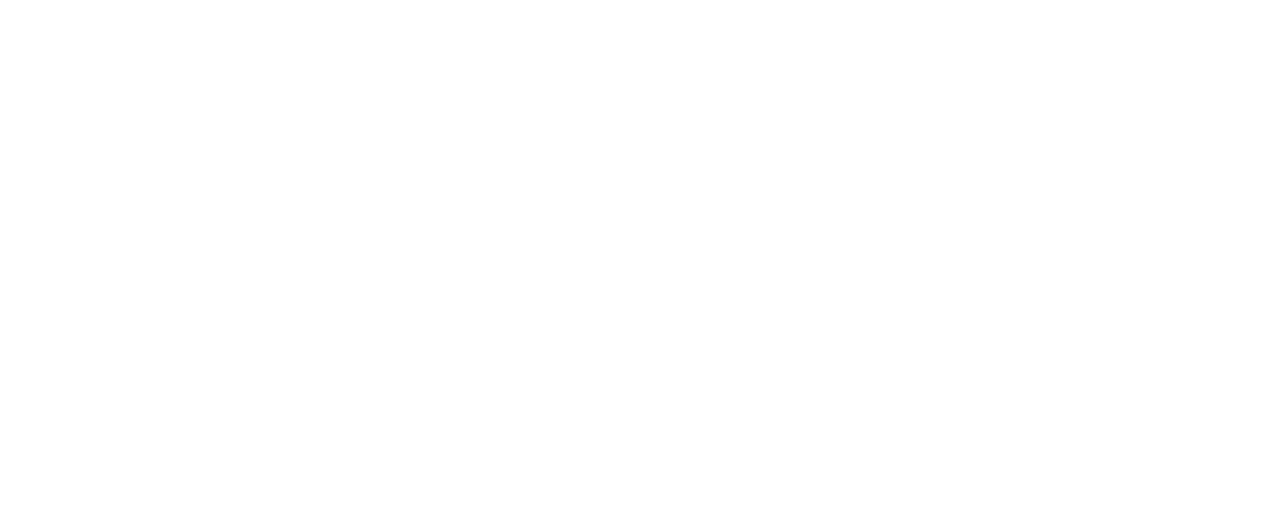
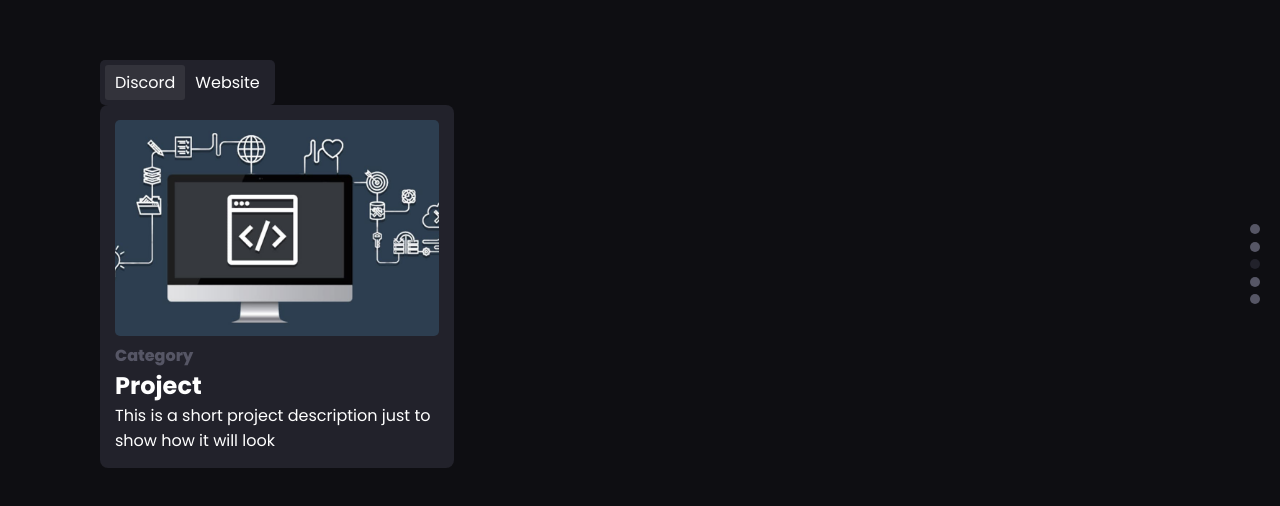
Before and after one commit to petterblaasmo/portfolio, a React (Create React App) app: page / in a window 1280 px wide. Shown: the part 1736-2242 px from the top of the page. Before the commit the page ends 1600 px from the top, so only its background shows below. Built offline with nearby package versions, Linux system fonts and the light colour scheme.

Commit message:
projects

```diff
--- a/package.json
+++ b/package.json
@@ -6,6 +6,7 @@
     "@testing-library/jest-dom": "^5.16.4",
     "@testing-library/react": "^13.0.1",
     "@testing-library/user-event": "^13.5.0",
+    "axios": "^0.27.2",
     "framer-motion": "^6.3.3",
     "react": "^18.0.0",
     "react-dom": "^18.0.0",
--- a/src/App.js
+++ b/src/App.js
@@ -1,5 +1,5 @@
 import React, { Component } from "react";
-import { Home, About } from "./pages";
+import { Home, About, Projects } from "./pages";
 import { Navbar, Socials } from "./components";
 
 class App extends Component {
@@ -14,6 +14,7 @@
         <Navbar />
         <Home />
         <About />
+        <Projects />
         <Socials />
       </>
     );
--- a/src/config.js
+++ b/src/config.js
@@ -26,7 +26,7 @@
   },
 ];
 
-export const Items = ["Home", "About", "Work", "Skills", "Contact"];
+export const Items = ["Home", "About", "Projects", "Skills", "Contact"];
 export const AboutInfo = [
   {
     title: "Discord Developer",
--- a/src/global.scss
+++ b/src/global.scss
@@ -2,6 +2,7 @@
 $bg-main: #111116;
 $bg-secondary: #0e0e12;
 $bg-dark-accent: #22222b;
+$bg-semi-dark-accent: #33333b;
 $bg-light-accent: #545462;
 $bg-lightest-accent: #565665;
 $bg-purple: #7358d9;
--- a/src/index.scss
+++ b/src/index.scss
@@ -24,7 +24,7 @@
 }
 
 a {
-  color: #000;
+  color: $text-main;
   font-weight: 600;
   text-decoration-style: dotted;
   text-underline-offset: 2px;
--- a/src/lib/wrapper/Motion.js
+++ b/src/lib/wrapper/Motion.js
@@ -6,7 +6,7 @@
     return (
       <motion.div
         whileInView={{ y: [100, 50, 0], opacity: [0, 0, 1] }}
-        transition={{ duration: 0.2 }}
+        transition={{ duration: 0.5 }}
       >
         <Component />
       </motion.div>
--- a/src/pages/About/About.scss
+++ b/src/pages/About/About.scss
@@ -4,7 +4,8 @@
   display: flex;
   justify-content: center;
   align-items: center;
-  background: #fff;
+  background: $bg-main;
+  color: $text-main;
   .header {
     text-align: center;
     font-size: 30px;
@@ -12,6 +13,7 @@
     margin-bottom: 50px;
     h1 {
       b {
+        color: $text-main;
         text-decoration: underline;
       }
     }
--- /dev/null
+++ b/src/pages/Projects/Projects.js
@@ -0,0 +1,54 @@
+import "./Projects.scss";
+import React, { Component } from "react";
+import { Wrapper, Motion } from "../../lib/wrapper";
+import backend from "../../lib/images/backend.jpg";
+
+class Projects extends Component {
+  constructor(props) {
+    super(props);
+    this.state = {
+      active: 0,
+      repos: [],
+      loading: true,
+    };
+  }
+
+  render() {
+    console.log(this.state.repos);
+    const handleClick = (num) => this.setState({ active: num });
+    return (
+      <div className="container">
+        <div className="sort">
+          <ul>
+            <li
+              onClick={() => handleClick(0)}
+              className={this.state.active === 0 ? "active" : ""}
+            >
+              Discord
+            </li>
+            <li
+              onClick={() => handleClick(1)}
+              className={this.state.active === 1 ? "active" : ""}
+            >
+              Website
+            </li>
+          </ul>
+        </div>
+        <div className="projects">
+          <div className="project">
+            <div className="project-image">
+              <img src={backend} alt="" />
+              <p>Category</p>
+            </div>
+            <h1>Project</h1>
+            <p>
+              This is a short project description just to show how it will look
+            </p>
+          </div>
+        </div>
+      </div>
+    );
+  }
+}
+
+export default Wrapper(Motion(Projects), "projects");
--- /dev/null
+++ b/src/pages/Projects/Projects.scss
@@ -0,0 +1,61 @@
+@import "../../global.scss";
+
+#projects {
+  display: flex;
+  flex-direction: column;
+  align-items: center;
+  justify-content: center;
+  background: $bg-secondary;
+  color: $text-main;
+  .container {
+    position: relative;
+    align-items: center;
+    .sort {
+      display: inline-block;
+      list-style: none;
+      ul {
+        border-radius: 5px;
+        padding: 5px;
+        display: flex;
+        list-style: none;
+        background: $bg-dark-accent;
+        .active {
+          background: $bg-semi-dark-accent !important;
+        }
+        li {
+          cursor: pointer;
+          transition: all 0.2s;
+          padding: 5px 10px;
+          border-radius: 3px;
+          &:hover {
+            background: $bg-light-accent;
+          }
+        }
+      }
+    }
+    .projects {
+      display: flex;
+      flex-wrap: wrap;
+      align-items: center;
+      .project {
+        padding: 15px;
+        border-radius: 8px;
+        width: 30%;
+        background: $bg-dark-accent;
+        .project-image {
+          position: relative;
+          img {
+            border-radius: 5px;
+            width: 100%;
+            aspect-ratio: 3/2;
+            object-fit: cover;
+          }
+          p {
+            color: $bg-lightest-accent;
+            font-weight: 800;
+          }
+        }
+      }
+    }
+  }
+}
--- a/src/pages/index.js
+++ b/src/pages/index.js
@@ -1,2 +1,3 @@
 export { default as Home } from "./Home/Home";
 export { default as About } from "./About/About";
+export { default as Projects } from "./Projects/Projects";
```
Also changed, not shown: 1 other file (tests, documents, lock files or other folders).
